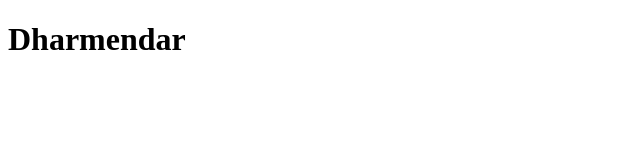
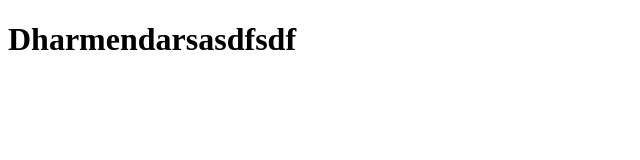
Before and after one commit to dharmendarcoder/Traning-, a plain HTML site: page index.html in a window 1280 px wide. Shown: the whole page, without its empty margins (0-640 px from the left). Drawn offline with Linux system fonts and the light colour scheme.

Commit message:
ldfjsdjf

```diff
--- a/index.html
+++ b/index.html
@@ -7,6 +7,6 @@
 </head>
 <body>
 
-    <h1>Dharmendar</h1>
+    <h1>Dharmendarsasdfsdf</h1>
 </body>
 </html>
```
